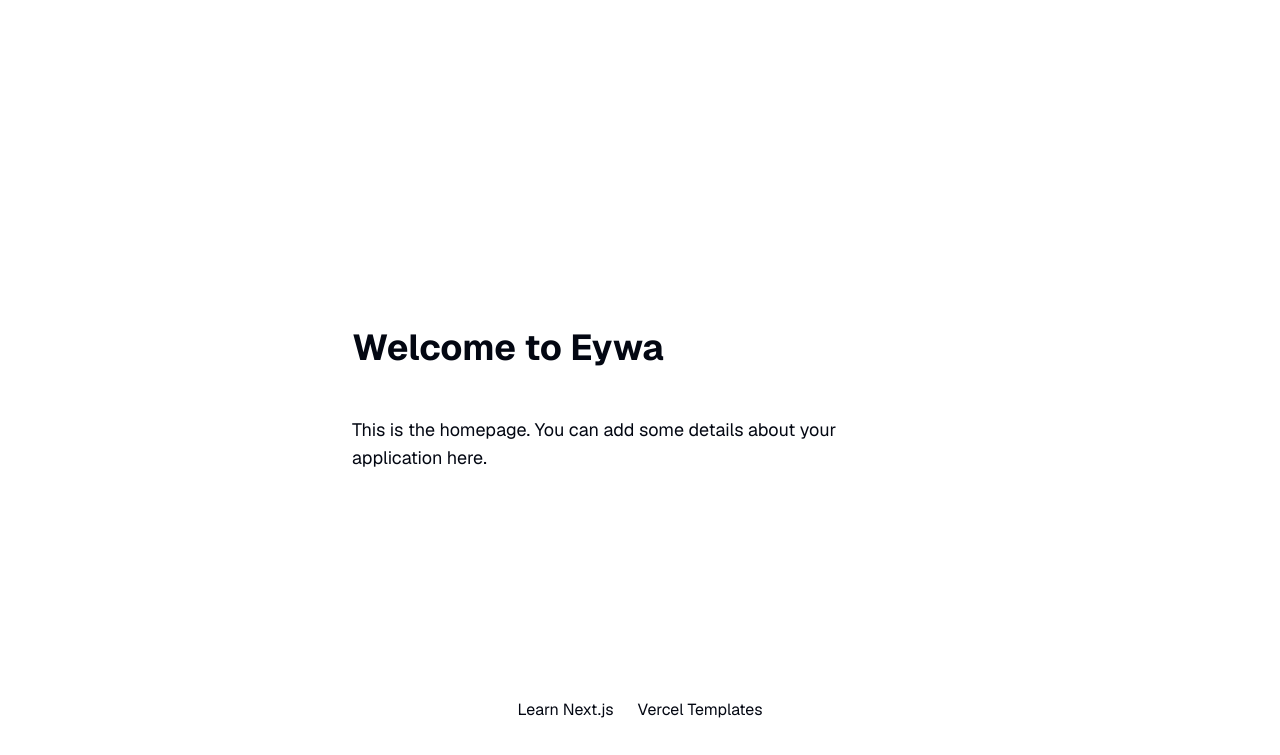
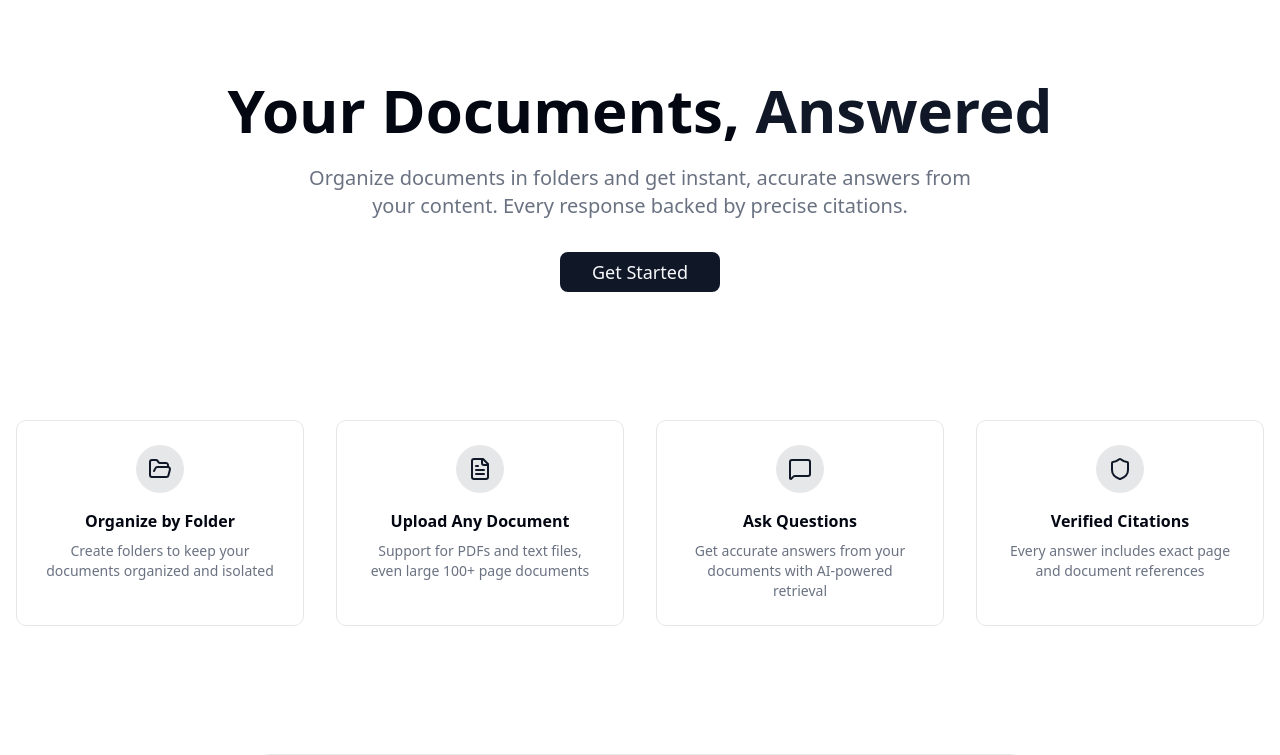
Before and after one commit to Umang-saxena/eywa-assignment, a Next.js app: page / in a window 1280 px wide. Shown: the top 755 px of the page. Built offline with nearby package versions, Linux system fonts and the light colour scheme.

Commit message:
Landing Page Added

```diff
--- /dev/null
+++ b/app/home/page.tsx
@@ -0,0 +1,9 @@
+import React from 'react'
+
+const HomePage = () => {
+    return (
+        <div>Homepage</div>
+    )
+}
+
+export default HomePage
--- a/app/page.tsx
+++ b/app/page.tsx
@@ -1,30 +1,8 @@
+
+import LandingPage from '@/components/LandingPage'
 export default function Home() {
   return (
-    <div className="font-sans grid grid-rows-[20px_1fr_20px] items-center justify-items-center min-h-screen p-8 pb-20 gap-16 sm:p-20">
-      <main className="flex flex-col gap-[32px] row-start-2 items-center sm:items-start">
-        <h1 className="text-4xl font-bold mb-4">Welcome to Eywa</h1>
-        <p className="text-lg max-w-xl text-center sm:text-left">
-          This is the homepage. You can add some details about your application here.
-        </p>
-      </main>
-      <footer className="row-start-3 flex gap-[24px] flex-wrap items-center justify-center">
-        <a
-          className="flex items-center gap-2 hover:underline hover:underline-offset-4"
-          href="https://nextjs.org/learn"
-          target="_blank"
-          rel="noopener noreferrer"
-        >
-          Learn Next.js
-        </a>
-        <a
-          className="flex items-center gap-2 hover:underline hover:underline-offset-4"
-          href="https://vercel.com/templates/next.js"
-          target="_blank"
-          rel="noopener noreferrer"
-        >
-          Vercel Templates
-        </a>
-      </footer>
-    </div>
+    <LandingPage />
+
   );
 }
--- /dev/null
+++ b/components/LandingPage.tsx
@@ -0,0 +1,91 @@
+import Link from "next/link";
+import { Button } from "@/components/ui/button";
+import { FileText, FolderOpen, MessageSquare, Shield } from "lucide-react";
+
+export default function LandingPage() {
+    return (
+        <div className="min-h-screen bg-background">
+            {/* Hero Section */}
+            <section className="container mx-auto px-4 pt-20 pb-16 text-center">
+                <h1 className="text-5xl md:text-6xl font-bold mb-6 text-foreground">
+                    Your Documents,
+                    <span className="text-primary"> Answered</span>
+                </h1>
+                <p className="text-xl text-muted-foreground max-w-2xl mx-auto mb-8">
+                    Organize documents in folders and get instant, accurate answers from your content.
+                    Every response backed by precise citations.
+                </p>
+                <Link href="/home">
+                    <Button
+                        size="lg"
+                        className="text-lg px-8"
+                    >
+                        Get Started
+                    </Button>
+                </Link>
+            </section>
+
+            {/* Features Grid */}
+            <section className="container mx-auto px-4 py-16">
+                <div className="grid md:grid-cols-2 lg:grid-cols-4 gap-8">
+                    <div className="flex flex-col items-center text-center p-6 rounded-lg border bg-card">
+                        <div className="h-12 w-12 rounded-full bg-primary/10 flex items-center justify-center mb-4">
+                            <FolderOpen className="h-6 w-6 text-primary" />
+                        </div>
+                        <h3 className="font-semibold mb-2 text-card-foreground">Organize by Folder</h3>
+                        <p className="text-sm text-muted-foreground">
+                            Create folders to keep your documents organized and isolated
+                        </p>
+                    </div>
+
+                    <div className="flex flex-col items-center text-center p-6 rounded-lg border bg-card">
+                        <div className="h-12 w-12 rounded-full bg-primary/10 flex items-center justify-center mb-4">
+                            <FileText className="h-6 w-6 text-primary" />
+                        </div>
+                        <h3 className="font-semibold mb-2 text-card-foreground">Upload Any Document</h3>
+                        <p className="text-sm text-muted-foreground">
+                            Support for PDFs and text files, even large 100+ page documents
+                        </p>
+                    </div>
+
+                    <div className="flex flex-col items-center text-center p-6 rounded-lg border bg-card">
+                        <div className="h-12 w-12 rounded-full bg-primary/10 flex items-center justify-center mb-4">
+                            <MessageSquare className="h-6 w-6 text-primary" />
+                        </div>
+                        <h3 className="font-semibold mb-2 text-card-foreground">Ask Questions</h3>
+                        <p className="text-sm text-muted-foreground">
+                            Get accurate answers from your documents with AI-powered retrieval
+                        </p>
+                    </div>
+
+                    <div className="flex flex-col items-center text-center p-6 rounded-lg border bg-card">
+                        <div className="h-12 w-12 rounded-full bg-primary/10 flex items-center justify-center mb-4">
+                            <Shield className="h-6 w-6 text-primary" />
+                        </div>
+                        <h3 className="font-semibold mb-2 text-card-foreground">Verified Citations</h3>
+                        <p className="text-sm text-muted-foreground">
+                            Every answer includes exact page and document references
+                        </p>
+                    </div>
+                </div>
+            </section>
+
+            {/* CTA Section */}
+            <section className="container mx-auto px-4 py-16 text-center">
+                <div className="max-w-3xl mx-auto p-12 rounded-xl border bg-card">
+                    <h2 className="text-3xl font-bold mb-4 text-card-foreground">
+                        Ready to unlock your documents?
+                    </h2>
+                    <p className="text-muted-foreground mb-6">
+                        Start organizing and querying your documents in seconds
+                    </p>
+                    <Link href="/home">
+                        <Button size="lg">
+                            Launch App
+                        </Button>
+                    </Link>
+                </div>
+            </section>
+        </div>
+    );
+}
```
